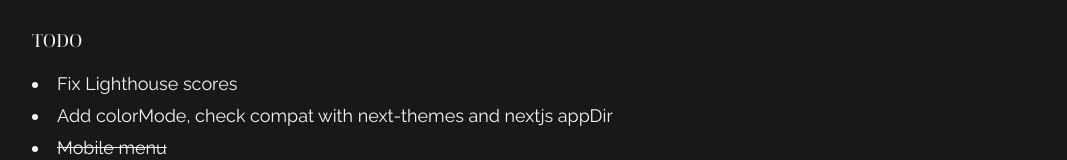
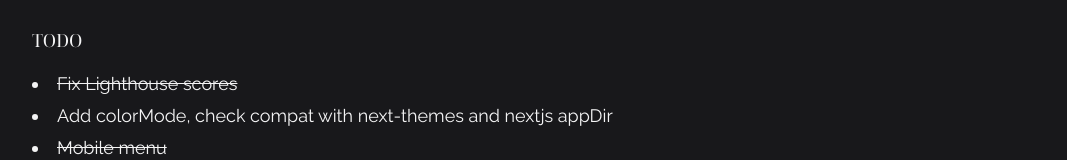
Before and after one commit to johanhanses/pjh-app-dir, a Next.js app: page /about in a window 1280 px wide. Shown: the part 270-430 px from the top of the page, without its empty margins (96-1163 px from the left). Built offline with nearby package versions, Linux system fonts and the light colour scheme.

Commit message:
line-through

```diff
--- a/app/about/page.tsx
+++ b/app/about/page.tsx
@@ -3,7 +3,7 @@ export default function page() {
     <div>
       <h2 className="font-notoSerifDisplay uppercase mb-4">Todo</h2>
       <ul className="space-y-2 md:space-y-1">
-        <li className="list-disc list-inside">Fix Lighthouse scores</li>
+        <li className="list-disc list-inside line-through">Fix Lighthouse scores</li>
         <li className="list-disc list-inside">Add colorMode, check compat with next-themes and nextjs appDir</li>
         <li className="list-disc list-inside line-through">Mobile menu</li>
         <li className="list-disc list-inside line-through">Animate mobile menu</li>
```
